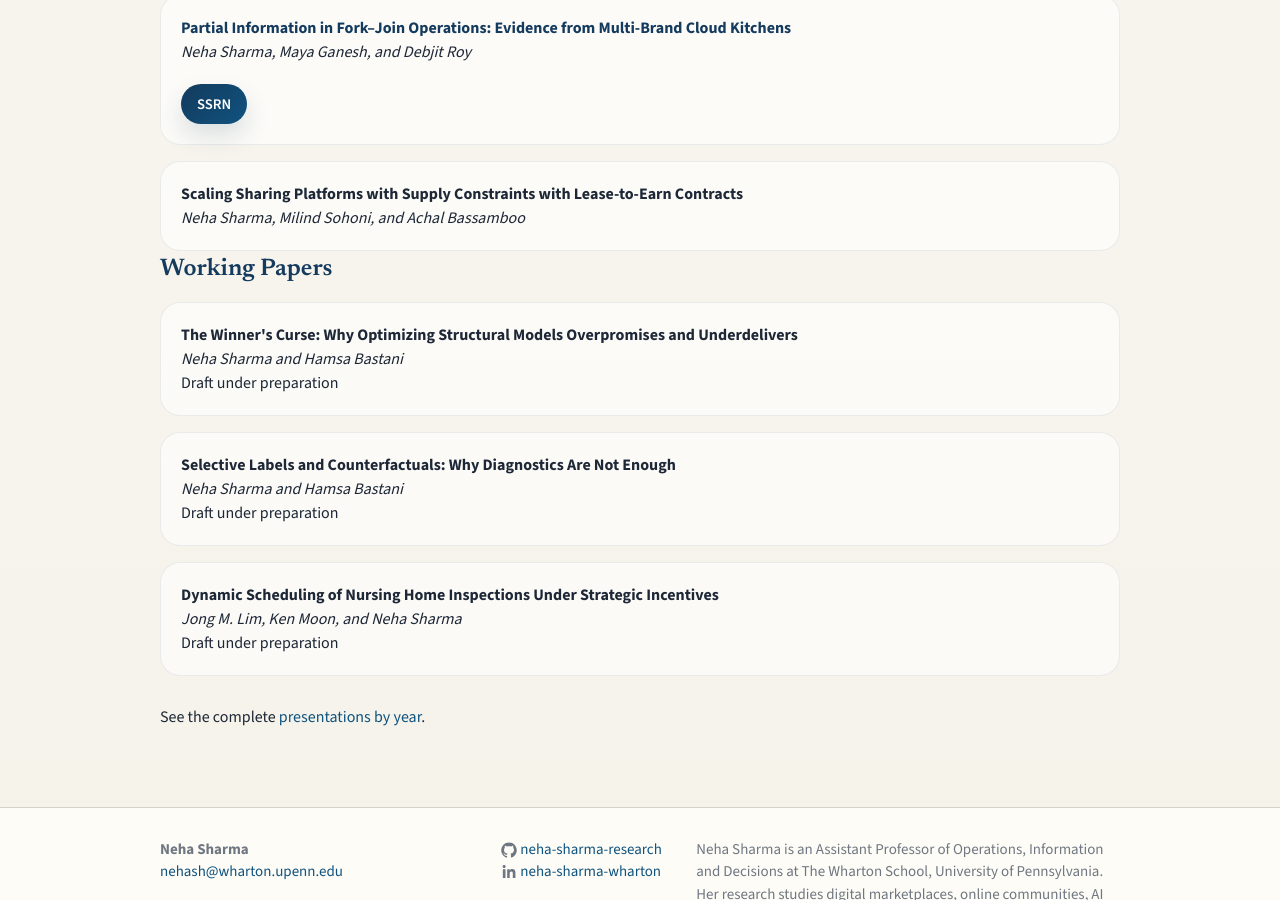
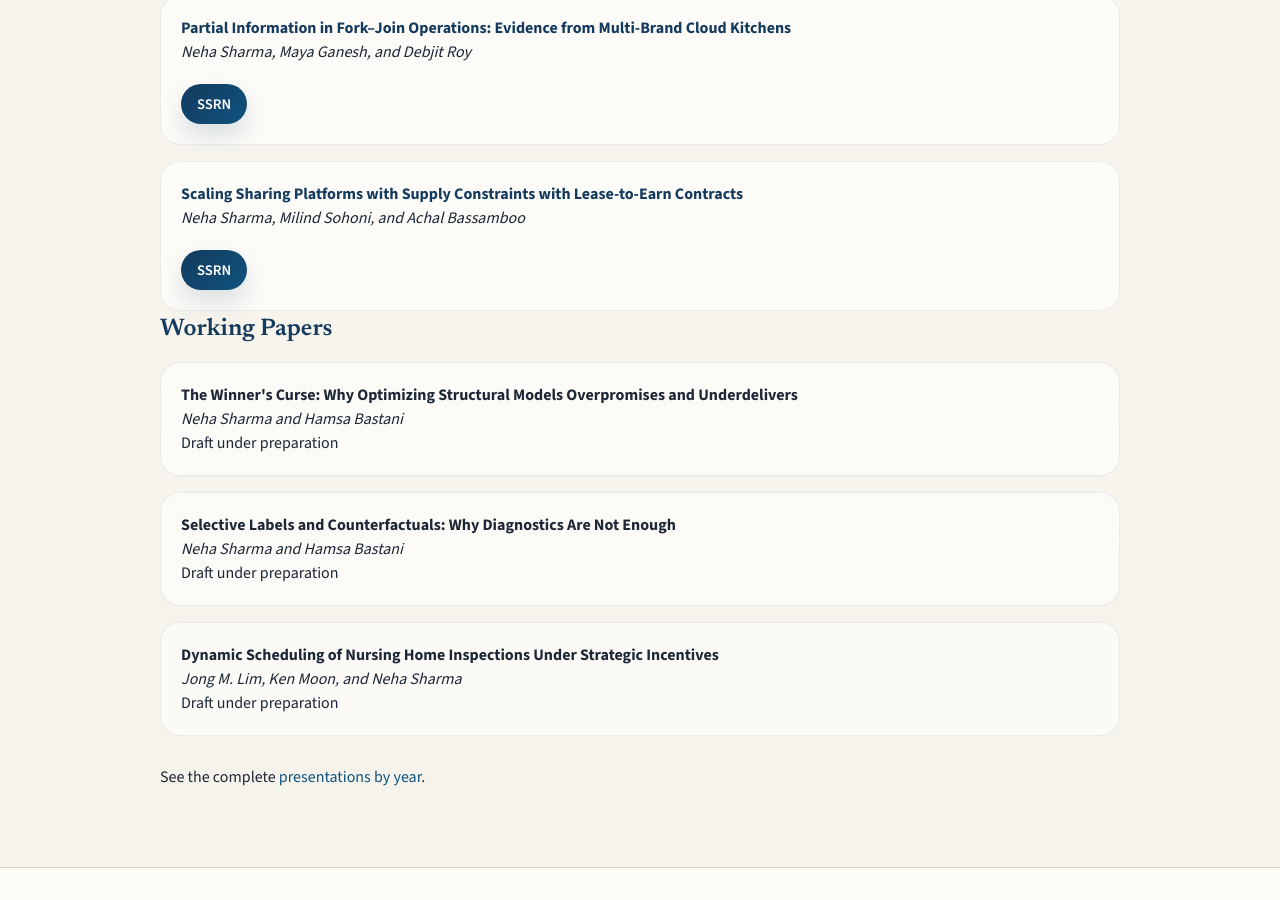
Before and after one commit to neha-sharma-research/neha-sharma-research.github.io, a Jekyll site: the page built from research.md, in a window 1280 px wide and 900 px high, scrolled down 1509 px. Built offline with Jekyll 4.4.1, drawn with Linux system fonts in a browser that asks for light colours.

Commit message:
Add lease-to-earn paper page

```diff
--- a/research.md
+++ b/research.md
@@ -79,8 +79,11 @@
   </li>
 
   <li>
-    <b>Scaling Sharing Platforms with Supply Constraints with Lease-to-Earn Contracts</b><br>
-    <i>Neha Sharma, Milind Sohoni, and Achal Bassamboo</i>
+    <b><a class="paper-title-link" href="{{ site.baseurl }}/research/scaling-sharing-platforms/">Scaling Sharing Platforms with Supply Constraints with Lease-to-Earn Contracts</a></b><br>
+    <i>Neha Sharma, Milind Sohoni, and Achal Bassamboo</i><br>
+    <div class="button-row">
+      <a href="https://papers.ssrn.com/sol3/papers.cfm?abstract_id=3919303"><span class="color-button">SSRN</span></a>
+    </div>
   </li>
 </ul>
 
```
Also changed, not shown: _papers/scaling-sharing-platforms.md (added, +12 -0 lines).
